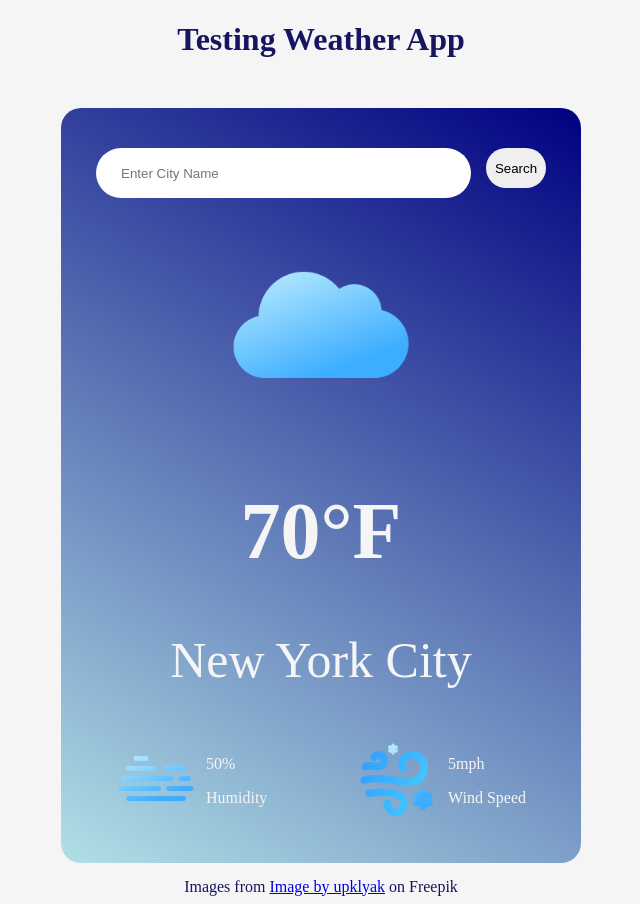
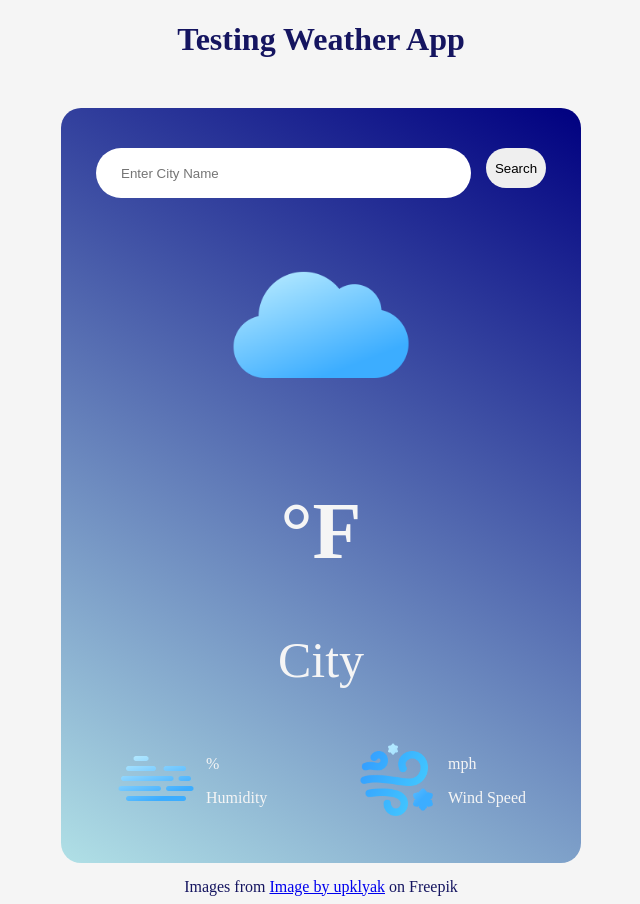
Before and after one commit to drauf727/Weather-App, a plain HTML site: page index.html in a window 1280 px wide. Shown: the whole page, without its empty margins (319-959 px from the left). Drawn offline with Linux system fonts and the light colour scheme.

Commit message:
version 1.2

```diff
--- a/index.html
+++ b/index.html
@@ -17,14 +17,14 @@
         </div>
         <div class="weather">
             <img src="./assets/images/cloud.png" alt="weather image" class="weather-icon">
-            <h1 class="temp">70°F</h1>
-            <h2 class="city">New York City</h2>
+            <h1 class="temp">°F</h1>
+            <h2 class="city">City</h2>
             <div class="details">
                 <div class="col">
                     <img src="./assets/images/fog.png" alt="humidityimage">
                     <div>
                         <p class="humidity">
-                            50%
+                            %
                         </p>
                         <p>
                             Humidity
@@ -36,7 +36,7 @@
                     <img src="./assets/images/wind.png" alt="windimage">
                     <div>
                         <p class="wind">
-                            5mph
+                            mph
                         </p>
                         <p>
                             Wind Speed
```
